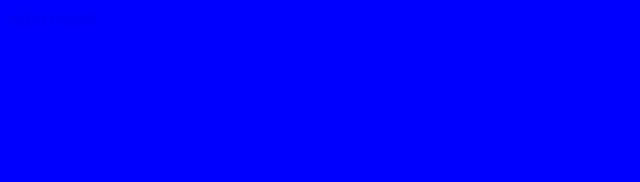
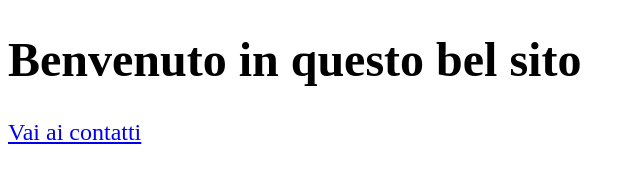
Before and after one commit to stef-pn/Prova, a plain HTML site: page index.html in a window 1280 px wide. Shown: the whole page, without its empty margins (0-640 px from the left). Drawn offline with Linux system fonts and the light colour scheme.

Commit message:
Aggiunro h1 in index

```diff
--- a/index.html
+++ b/index.html
@@ -10,6 +10,7 @@
         <link rel="stylesheet" href="style.css">
     </head>
     <body>
+        <h1>Benvenuto in questo bel sito</h1>
         <a href="contatti.html">Vai ai contatti</a>
 
         <script src="" async defer></script>
--- a/style.css
+++ b/style.css
@@ -1,3 +1,3 @@
 body {
-    background-color: blue;
+    font-size: 24px;
 }
```
